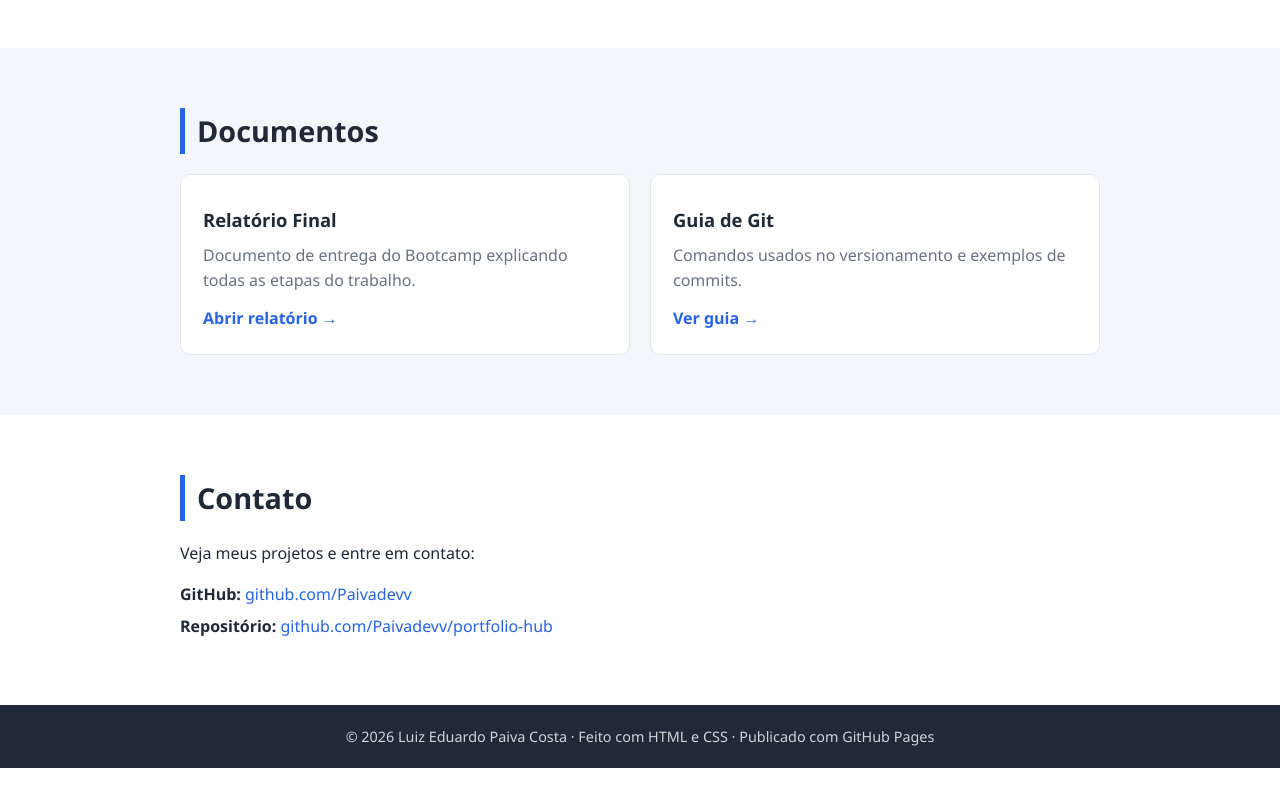
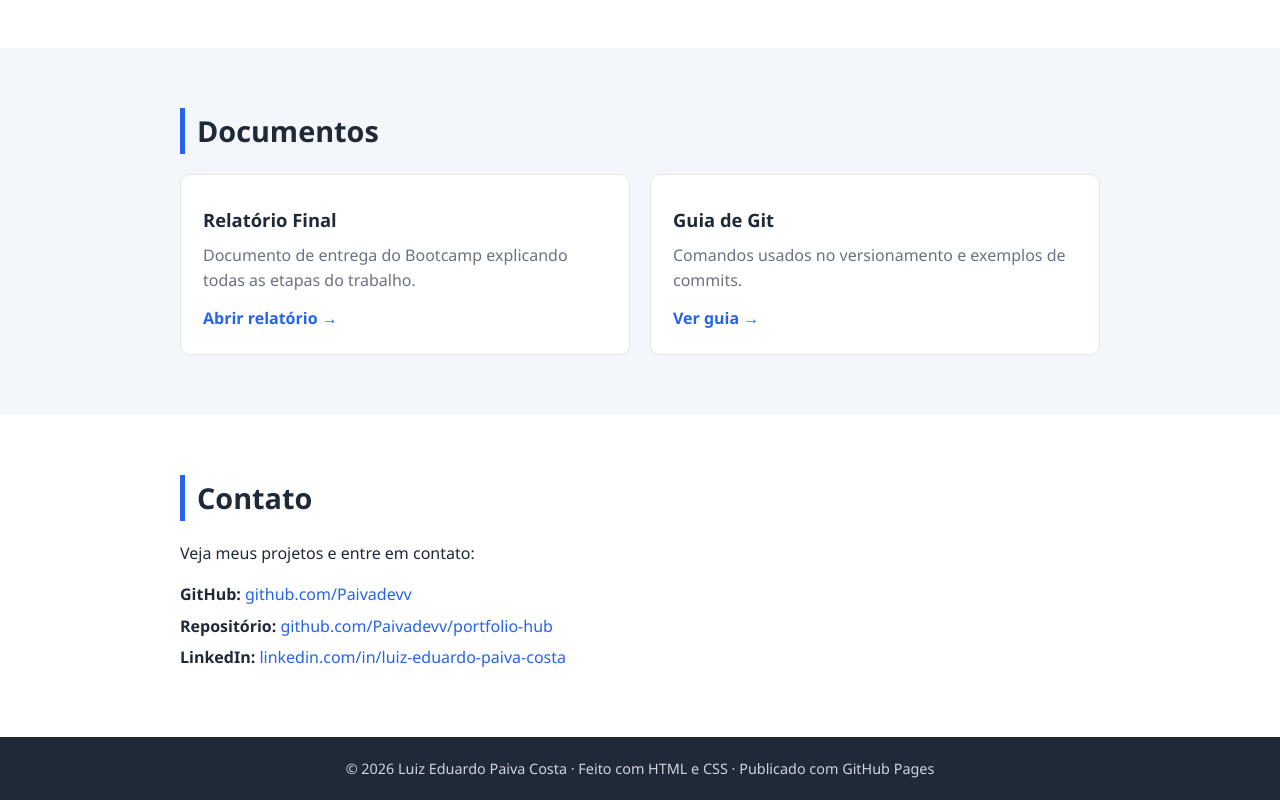
Before and after one commit to Paivadevv/portfolio-hub, a plain HTML site: page index.html in a window 1280 px wide. Shown: the part 1762-2562 px from the top of the page. Before the commit the page ends 2530 px from the top, so only its background shows below. Drawn offline with Linux system fonts and the light colour scheme.

Commit message:
feat: adiciona link do LinkedIn na seção de contato

```diff
--- a/index.html
+++ b/index.html
@@ -144,6 +144,7 @@
         <ul class="contatos">
           <li><strong>GitHub:</strong> <a href="https://github.com/Paivadevv" target="_blank">github.com/Paivadevv</a></li>
           <li><strong>Repositório:</strong> <a href="https://github.com/Paivadevv/portfolio-hub" target="_blank">github.com/Paivadevv/portfolio-hub</a></li>
+          <li><strong>LinkedIn:</strong> <a href="https://www.linkedin.com/in/luiz-eduardo-paiva-costa-9475502b7/" target="_blank">linkedin.com/in/luiz-eduardo-paiva-costa</a></li>
         </ul>
       </div>
     </section>
```
